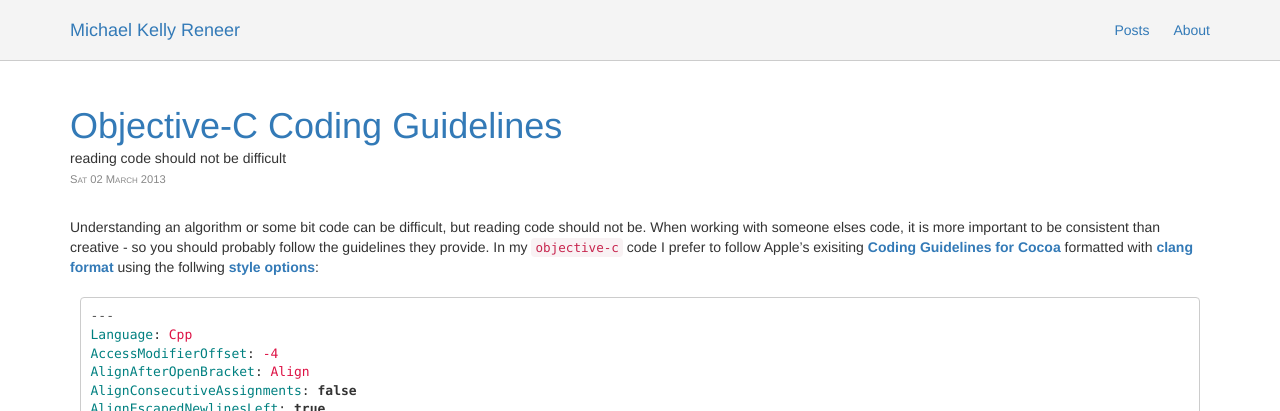
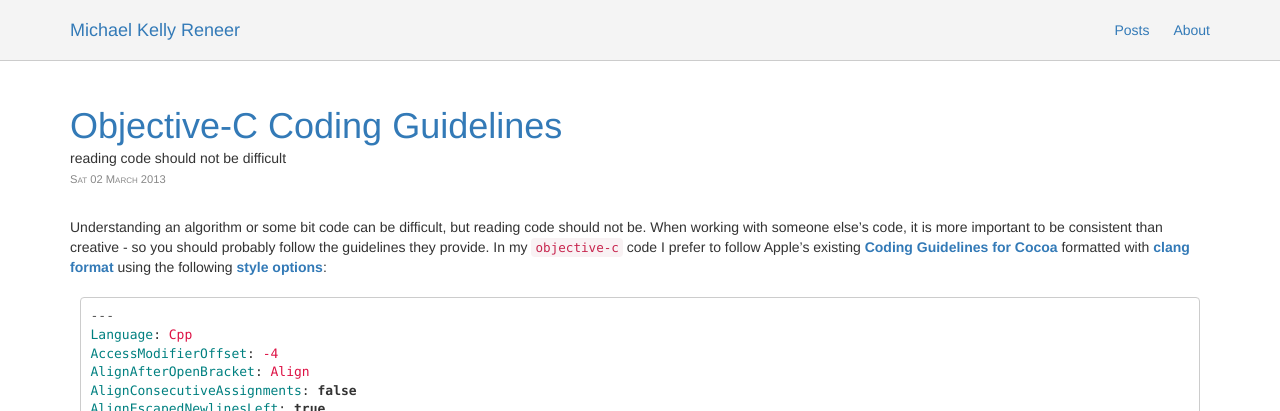
Before and after one commit to michaelreneer/michaelreneer.github.io, a Jekyll site: the page built from _posts/computer science/2013-03-02-objective-c-coding-guidelines.md, in a window 1280 px wide. Shown: the top 411 px of the page. Built offline with Jekyll 4.4.1, drawn with Linux system fonts in a browser that asks for light colours.

Commit message:
Fix spelling mistakes.

````diff
--- a/_posts/computer science/2013-03-02-objective-c-coding-guidelines.md
+++ b/_posts/computer science/2013-03-02-objective-c-coding-guidelines.md
@@ -6,11 +6,11 @@ tags: objective-c, ios, osx, style
 ---
 
 Understanding an algorithm or some bit code can be difficult, but reading code
-should not be. When working with someone elses code, it is more important to be
+should not be. When working with someone else's code, it is more important to be
 consistent than creative - so you should probably follow the guidelines they
-provide. In my `objective-c` code I prefer to follow Apple's exisiting
+provide. In my `objective-c` code I prefer to follow Apple's existing
 [Coding Guidelines for Cocoa][] formatted with [clang format][] using the
-follwing [style options][]:
+following [style options][]:
 
 ```yaml
 ---
````
